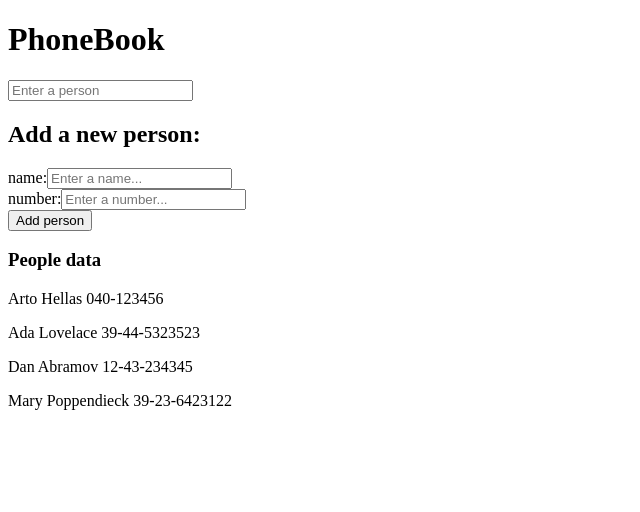
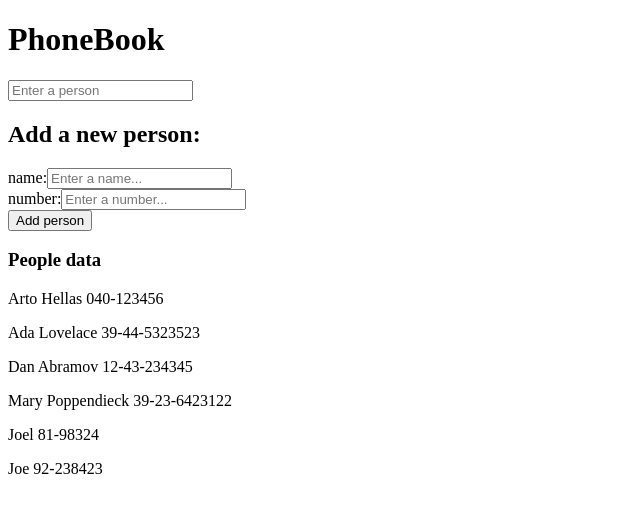
Before and after one commit to JoelFaldin/Full-Stack-Open2024, a React (Vite) app in the folder part2/phonebook/: page / in a window 1280 px wide. Shown: the top 512 px of the page, without its empty margins (0-640 px from the left). Built offline with nearby package versions, Linux system fonts and the light colour scheme; data requests are answered from the project's data file.

Commit message:
feat: extracted code that communicates with the server into a new service (2.13)

```diff
--- a/part2/phonebook/db.json
+++ b/part2/phonebook/db.json
@@ -19,6 +19,16 @@
       "name": "Mary Poppendieck",
       "number": "39-23-6423122",
       "id": 4
+    },
+    {
+      "name": "Joel",
+      "number": "81-98324",
+      "id": 5
+    },
+    {
+      "name": "Joe",
+      "number": "92-238423",
+      "id": 6
     }
   ]
 }
--- a/part2/phonebook/src/App.jsx
+++ b/part2/phonebook/src/App.jsx
@@ -2,7 +2,7 @@ import { useEffect, useState } from 'react'
 import RenderList from './components/RenderList'
 import AddPeople from './components/AddPeople'
 import Filter from './components/Filter'
-import axios from 'axios'
+import backService from './services/backService'
 
 function App() {
   const [persons, setPersons] = useState([])
@@ -12,11 +12,13 @@ function App() {
 
   useEffect(() => {
     console.log('effect')
-    axios.get('http://localhost:3001/persons').then(response => {
-      console.log('promise fulfilled!')
-      setPersons(response.data)
-    })
-  },[])
+    backService
+      .getNumbers()
+      .then(numbers => {
+        setPersons(numbers)
+      })
+  }, [])
+
   console.log('render', persons.length, 'notes')
 
   const showing = !show ? persons : persons.filter(person => person.name.includes(show))
@@ -30,14 +32,17 @@ function App() {
         number: newNumber,
         id: persons.length + 1
       }
-      // setPersons([...persons, newPerson])
-      axios.post('http://localhost:3001/persons', newPerson)
-      setPersons(persons.concat(newPerson))
+      backService
+        .addNumber(newPerson)
+        .then(contact => {
+          setPersons(persons.concat(contact))
+        })
       console.log("Person added!")
     } else {
       alert(`${newName} is already added to the phonebook!!!`)
     }
   }
+
   const handleName = (event) => {
     setNewName(event.target.value)
   }
--- /dev/null
+++ b/part2/phonebook/src/services/backService.js
@@ -0,0 +1,14 @@
+import axios from "axios";
+const url = 'http://localhost:3001/persons'
+
+const getNumbers = () => {
+    const request = axios.get(url)
+    return request.then(res => res.data)
+}
+
+const addNumber = (newNumber) => {
+    const request = axios.post(url, newNumber)
+    return request.then(res => res.data)
+}
+
+export default { getNumbers, addNumber }
```
